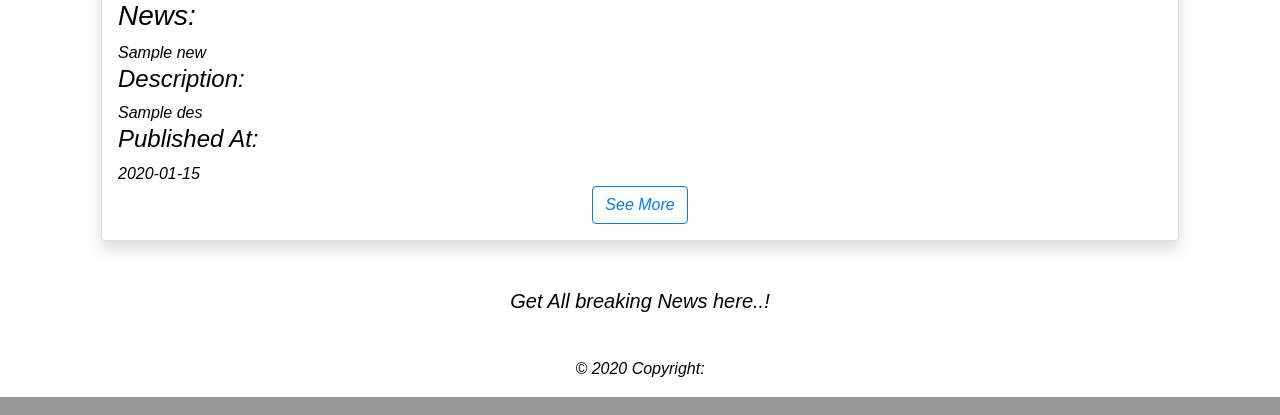
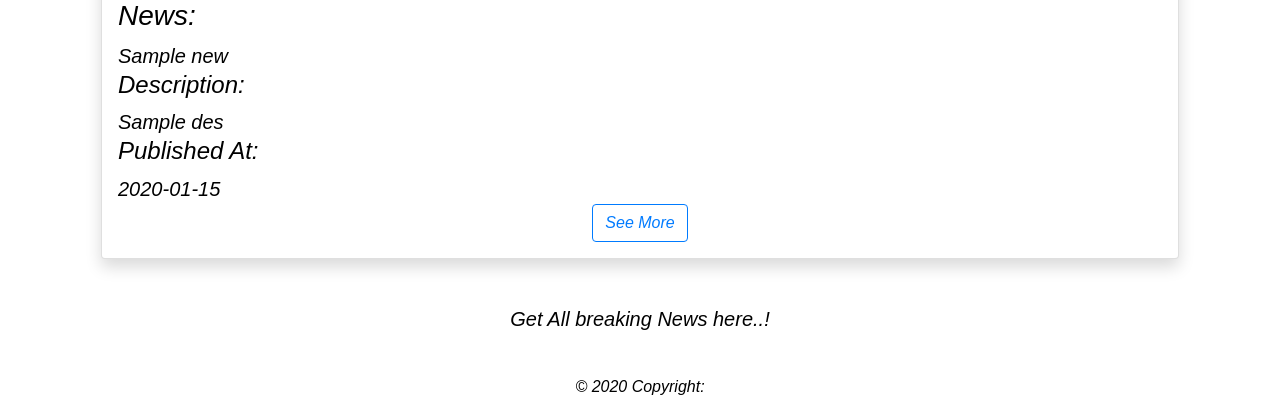
Before and after one commit to peterkush/python-IP2, a Flask app: template templates/index.html in a window 1280 px wide. Shown: the part 866-1281 px from the top of the page. Run offline with Flask 2, Linux system fonts and the light colour scheme; the template is opened without the code that fills it: most values are stand-ins (such as "Sample title", 1, 10 or a date in 2020); some libraries are stand-ins or nearby versions.

```diff
--- a/templates/index.html
+++ b/templates/index.html
@@ -17,7 +17,7 @@
     {% include 'navbar.html' %}
     {% endblock %}
     <hr>
-<div class="container mt-5">
+<div class="container mt-5" style="color: black; font-family: sans-serif; font-size: 20px;">
     <!-- <div class="d-flex">  -->
             {%for new,des,i,url,publAt in context %}
     <div class="card m-3 p-3 shadow mycard">
```
Also changed, not shown: requirements.txt (added, +13 -0 lines).
